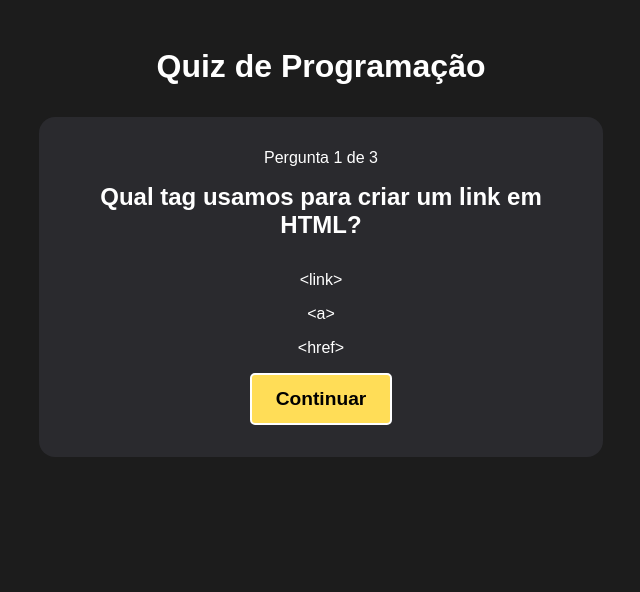
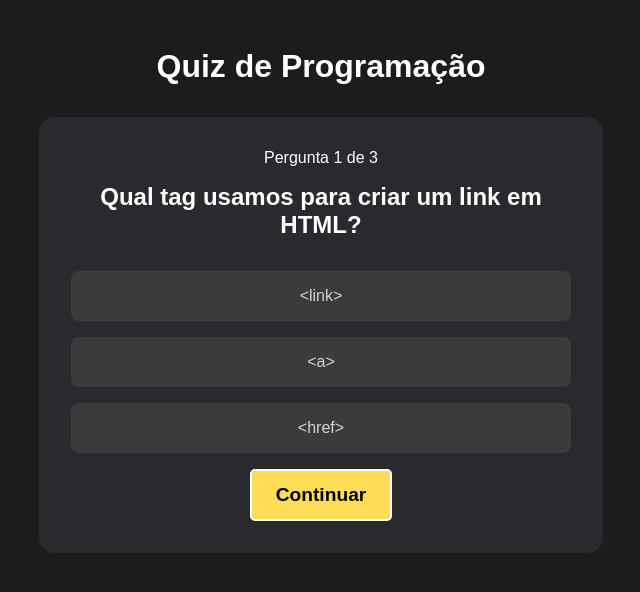
Before and after one commit to DanielDimas2002/Quiz, a React (Vite) app in the folder Quiz/: page / in a window 1280 px wide. Both pictures are taken after a click on the button "Iniciar". Shown: the top 592 px of the page, without its empty margins (319-959 px from the left). Built offline with nearby package versions, Linux system fonts and the light colour scheme.

Commit message:
Estilização das células as respostas

```diff
--- a/Quiz/src/components/Option.css
+++ b/Quiz/src/components/Option.css
@@ -0,0 +1,18 @@
+.option{
+    border-radius: .5rem;
+    padding: 1rem;
+    margin-bottom: 1rem;
+    opacity: 0.8;
+    cursor: pointer;
+    transition: 0.4s;
+    background-color: #404040;
+    color: #ffffff;
+}
+
+.option:hover{
+    opacity: 1;
+}
+
+#options-container .option p{
+    margin-bottom: 0;
+}
--- a/Quiz/src/components/Option.jsx
+++ b/Quiz/src/components/Option.jsx
@@ -7,7 +7,7 @@ const Option = ({respostas}) => {
     const [quizState, dispatch] = useContext(QuizContext)
 
     return(
-        <div>
+        <div className="option">
             <p>{respostas}</p>
         </div>
     )
```
